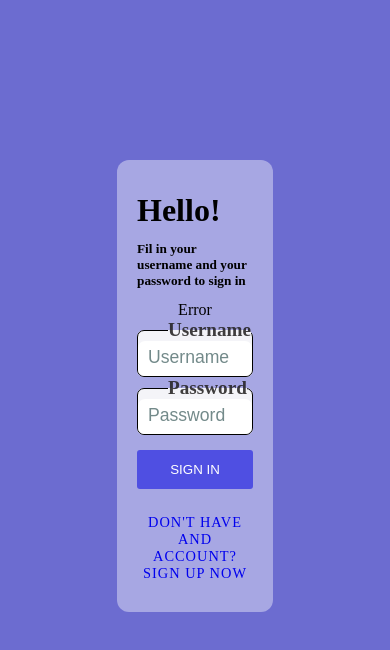
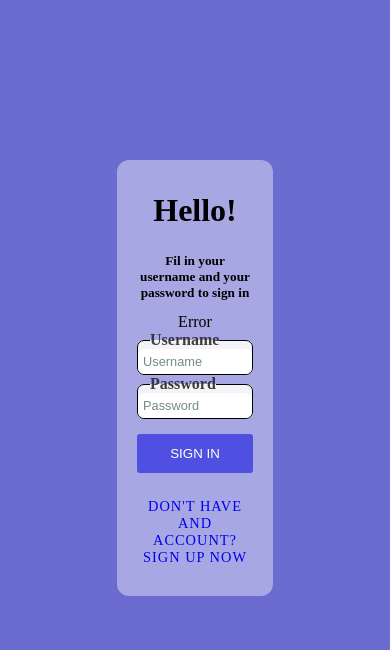
Before and after one commit to Frankam487/taskManagerApp, a React (Vite) app: page / in a window 390 px wide. Shown: the top 650 px of the page. Built offline with nearby package versions, Linux system fonts and the light colour scheme.

Commit message:
media query added

```diff
--- a/src/data/task.json
+++ b/src/data/task.json
@@ -1,9 +1,9 @@
 {
   "tasks": [
     {
-      "id": "c1d3",
-      "title": "Preparer",
-      "description": "aller au marche le matin"
+      "id": "47a6",
+      "title": "laver les habit",
+      "description": "je ne suis pas le genre de gars bixarre qui part pour boire dan les bars et bac tard"
     }
   ]
 }
--- a/src/pages/Task.jsx
+++ b/src/pages/Task.jsx
@@ -19,9 +19,11 @@ const Task = () => {
             <div className="header">
                 <h2>Get things done.</h2>
 
-                <Link to='/createTask'>+ CREATE TASK</Link>
-                <button onClick={handleClick}>-*</button>
-                {/* <span></span> */}
+                <div className="btnLink">
+                    <Link to='/createTask'>+ CREATE TASK</Link>
+                    <span onClick={handleClick}>-*</span>
+                </div>
+                <span></span>
 
             </div>
             <div className="searchInput">
--- a/src/style/pages/_login.scss
+++ b/src/style/pages/_login.scss
@@ -6,6 +6,18 @@
         border-radius: 12px;
         padding: 20px 20px;
         background-color: hsla(0, 0%, 100%, .4);
+
+        @media (max-width: 624px) {
+            .head {
+                align-items: center;
+                display: flex;
+                flex-direction: column;
+
+                h5 {
+                    text-align: center;
+                }
+            }
+        }
 
         .head {
             text-align: left;
@@ -39,6 +51,12 @@
                     text-align: left;
                     margin-left: 30px;
 
+                    @media (max-width: 624px) {
+                        font-size: 1rem;
+                        margin-left: 12px;
+
+                    }
+
                 }
 
                 input {
@@ -50,13 +68,25 @@
                         color: rgb(115, 138, 138);
                         font-size: 1.1rem;
                         font-weight: 500;
+
+                        @media (max-width: 624px) {
+                            font-size: .8rem;
+
+                        }
                     }
 
                     &:focus {
                         border: none;
                         outline: none;
                     }
+
+                    @media (max-width: 624px) {
+                        padding: 5px;
+                        align-items: center;
+
+                    }
                 }
+
             }
         }
 
@@ -74,7 +104,6 @@
                 padding: 12px 0;
                 background: rgb(79, 79, 226);
                 border: none;
-                // margin: 0 20px;
                 border-radius: 3px;
                 color: #fff;
             }
--- a/src/style/pages/_task.scss
+++ b/src/style/pages/_task.scss
@@ -1,19 +1,33 @@
-.task{
-    width: 40%;
+.task {
+    width: 60%;
     margin: 160px auto;
     border-radius: 12px;
     padding: 20px 20px;
     background: cyan;
-    .left-part{
 
+    .left-part {}
+
+    .header {
+        align-items: center;
+        display: grid;
+        justify-content: space-between;
+        grid-template-columns: 50% 50%;
+
+        span {
+            text-align: right;
+            margin: 0 22px 0 10px;
+        }
+
+        .btnLink {
+            text-align: center;
+            margin: 20px 20px;
+            background-color: red;
+            align-items: center;
+            display: flex;
+        }
     }
-    .header{
-        display: grid;
-        grid-template-columns: 50% 50%;
-        // background: rgb(0, 0, 0);
 
-    }
-    .card{
+    .card {
         background-color: hsla(0, 10%, 100%, 0.897);
     }
 }
```
